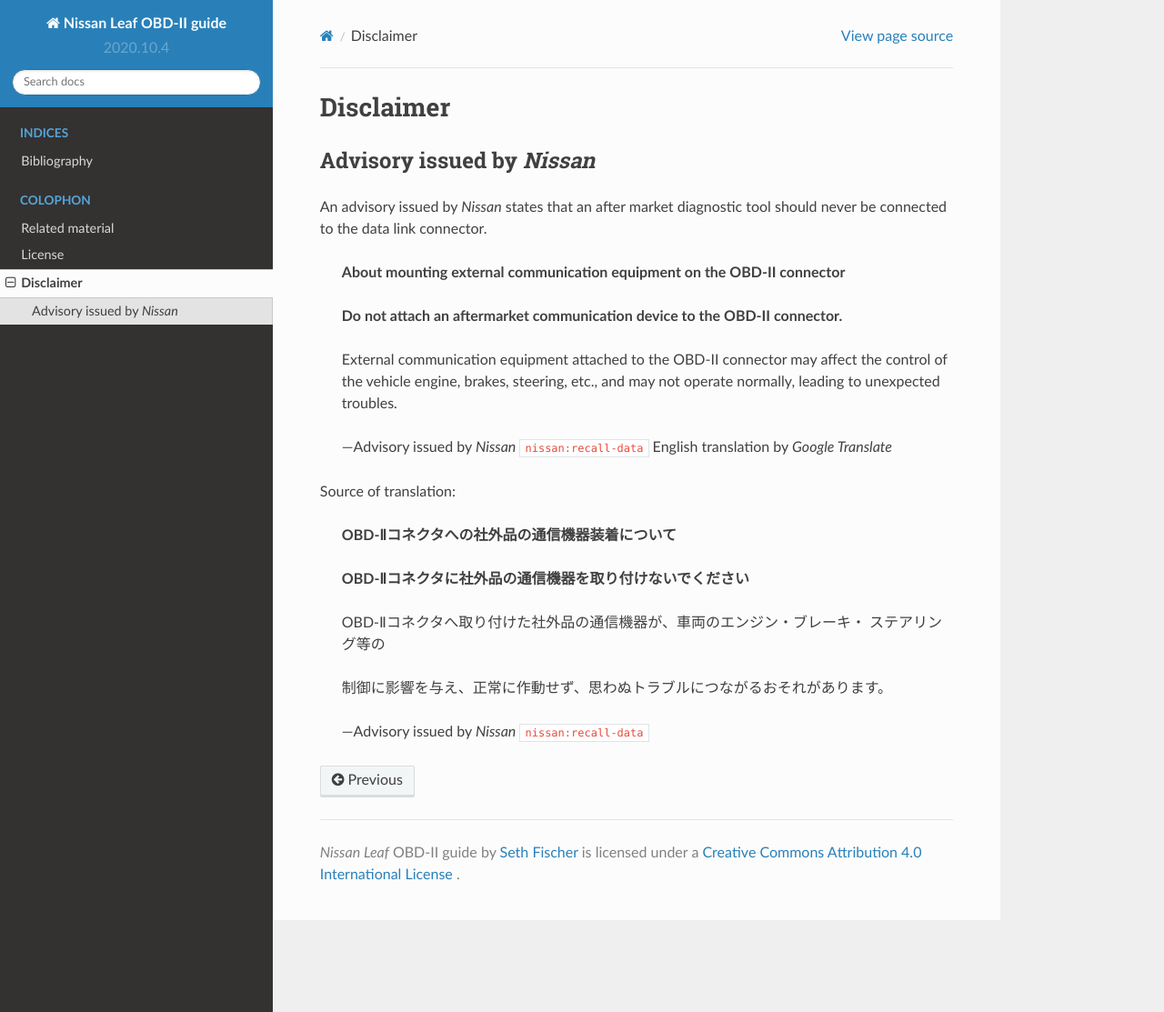
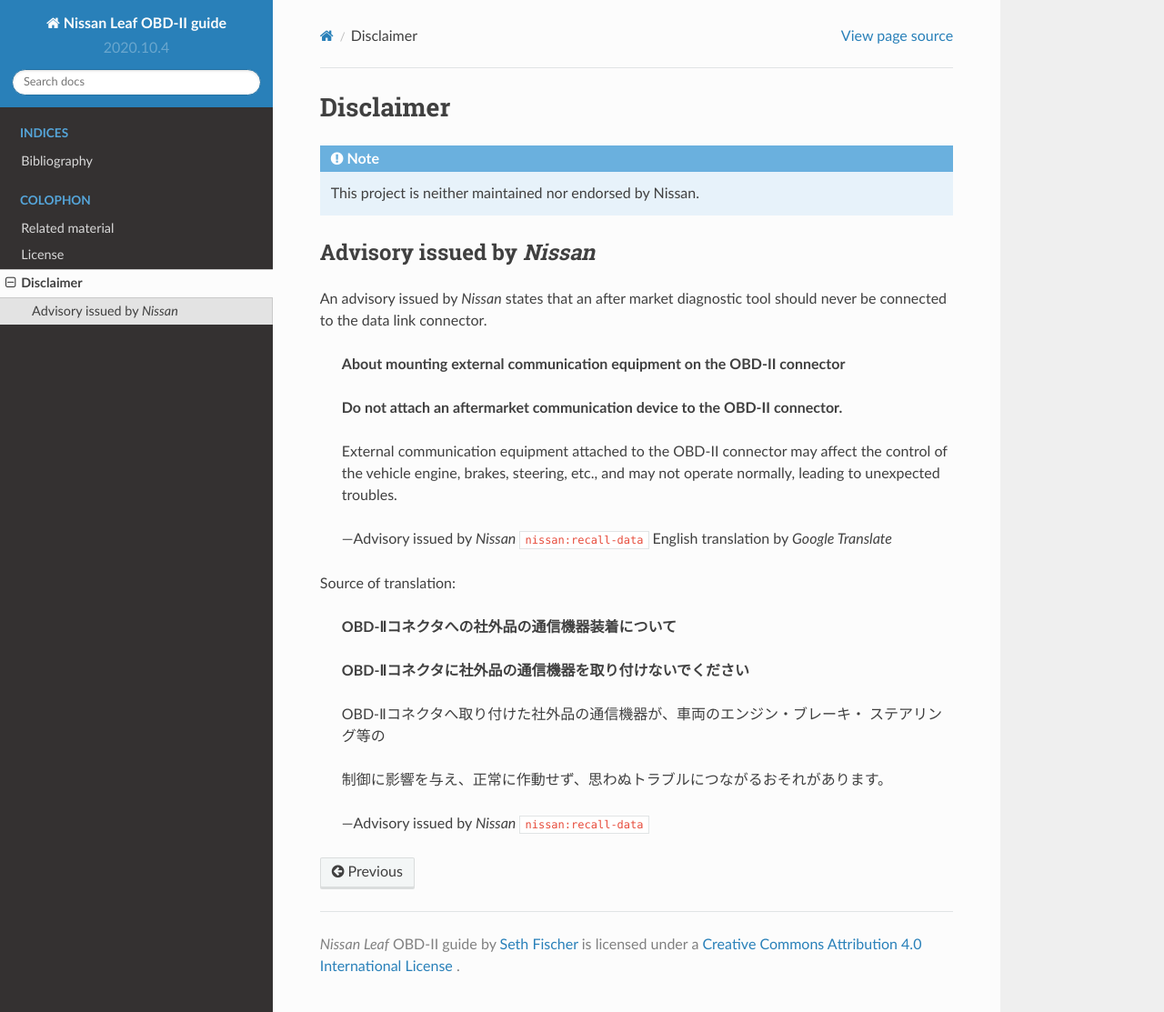
Before and after one commit to sethfischer/nissan-leaf-obd-manual, a Sphinx documentation site: the page built from source/disclaimer.rst, in a window 1280 px wide and 1113 px high. Shown: the whole window at 91% size. Built offline with Sphinx 7.4.7 and the Read the Docs theme 2.0.0, drawn with Linux system fonts in a browser that asks for light colours; cross-references to code outside the pages are shown as plain code.

Commit message:
Not endorsed by Nissan

```diff
--- a/source/disclaimer.rst
+++ b/source/disclaimer.rst
@@ -1,6 +1,8 @@
 ==========
 Disclaimer
 ==========
+
+.. note:: This project is neither maintained nor endorsed by Nissan.
 
 
 Advisory issued by *Nissan*
```
